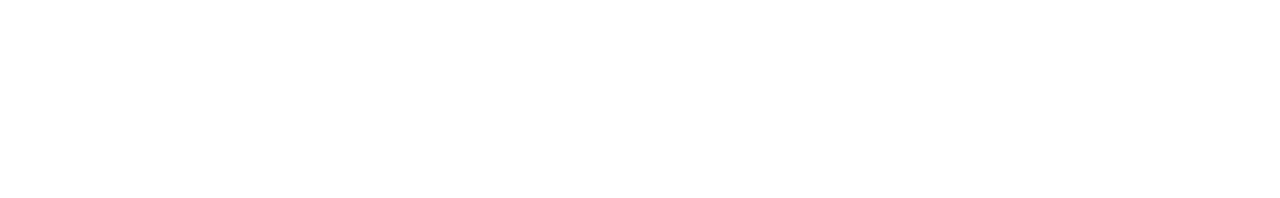
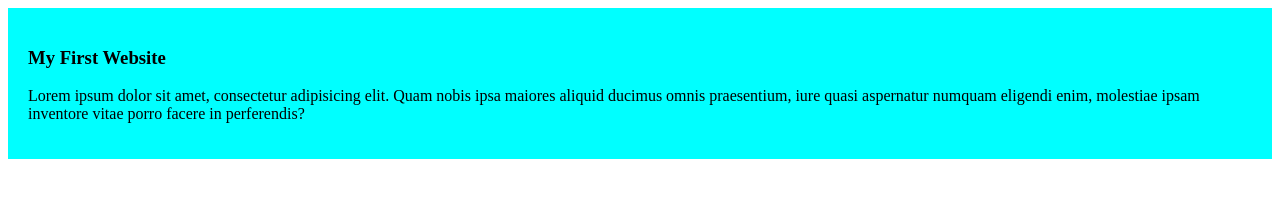
Before and after one commit to sadiaasumaiya/my-simple-website, a plain HTML site: page index.html in a window 1280 px wide. Drawn offline with Linux system fonts and the light colour scheme.

Commit message:
added the first blog

```diff
--- a/index.html
+++ b/index.html
@@ -4,5 +4,14 @@
     <meta charset="UTF-8">
     <meta name="viewport" content="width=device-width, initial-scale=1.0">
     <title>My Simple Website</title>
+    <link rel="stylesheet" href="styles/blog.css">
+
 </head>
 <body>
+    <div>
+
+        <h3>My First Website</h3>
+        <p>Lorem ipsum dolor sit amet, consectetur adipisicing elit. Quam nobis ipsa maiores aliquid ducimus omnis praesentium, iure quasi aspernatur numquam eligendi enim, molestiae ipsam inventore vitae porro facere in perferendis?</p>
+    </div>
+</body>
+    </html>
--- /dev/null
+++ b/styles/blog.css
@@ -0,0 +1,4 @@
+div{
+    background-color: aqua;
+    padding: 20px;
+}
```
